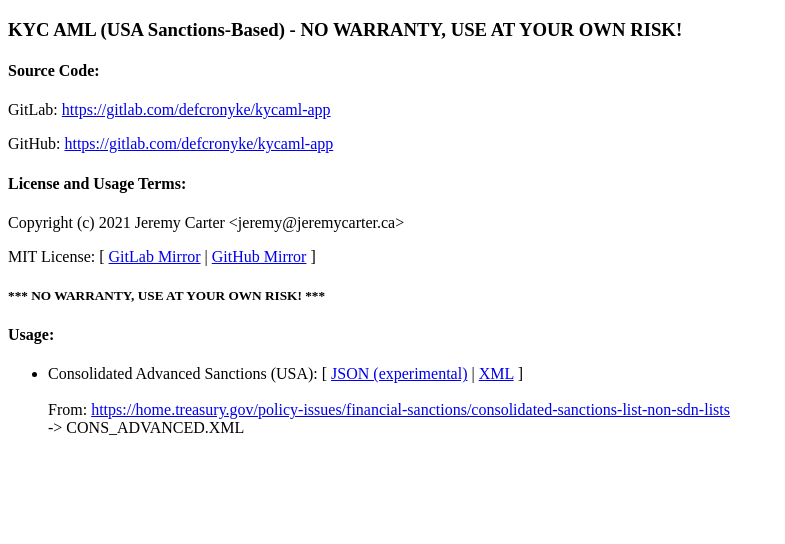
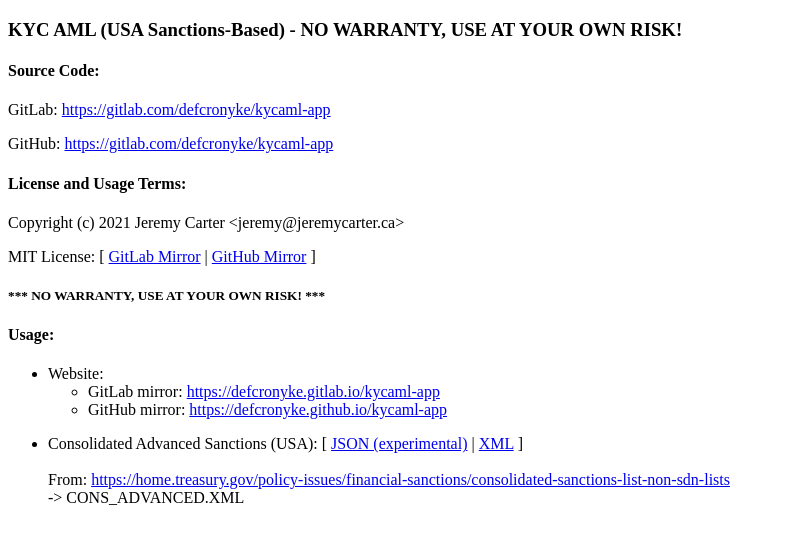
Before and after one commit to defcronyke/kycaml-app, a plain HTML site: page docs/index.html in a window 1280 px wide. Shown: the whole page, without its empty margins (0-785 px from the left). Drawn offline with Linux system fonts and the light colour scheme.

Commit message:
Add links to README.md and index.html.

```diff
--- a/docs/index.html
+++ b/docs/index.html
@@ -28,6 +28,17 @@
 
 			<div class="section">
 				<h4>Usage:</h4>
+
+				<ul>
+					<li>
+						<span>Website:</span>
+						<ul>
+							<li><span>GitLab mirror:</span> <span><a href="https://defcronyke.gitlab.io/kycaml-app">https://defcronyke.gitlab.io/kycaml-app</a></span></li>
+							<li><span>GitHub mirror:</span> <span><a href="https://defcronyke.github.io/kycaml-app">https://defcronyke.github.io/kycaml-app</a></span></li>
+						</ul>
+					</li>
+				</ul>
+
 				<ul>
 					<li>
 						<span>Consolidated Advanced Sanctions (USA):</span> <span>[ <span><a href="cons.json">JSON (experimental)</a></span> | <span><a href="cons.xml">XML</a></span> ]</span><br/><br/>
```
Also changed, not shown: public/index.html (+11 -0 lines), static/index.html (+11 -0 lines), 1 other file.
